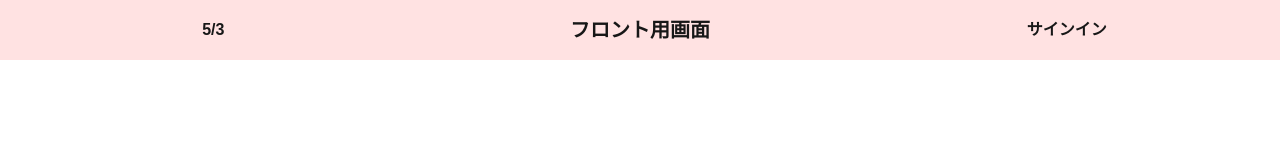
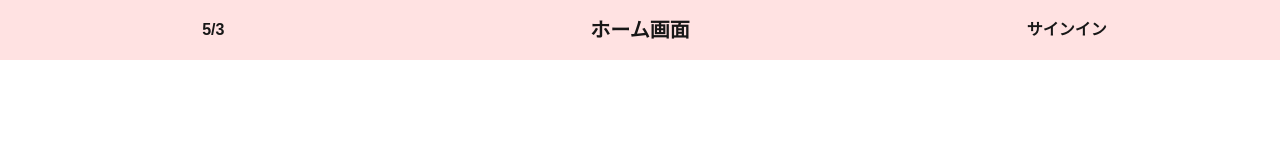
Before and after one commit to kiyo-8jo/cleaning-app, a Next.js app: page / in a window 1280 px wide. Shown: the top 160 px of the page. Built offline with nearby package versions, Linux system fonts and the light colour scheme.

Commit message:
[add] Header内にサイトの現在位置を表示させる機能実装
Header内に現在どこのページにいるかを表示させるDisplayCurrentPageコンポーネントを作成しました

```diff
--- /dev/null
+++ b/src/app/components/header/DisplayCurrentPage.tsx
@@ -0,0 +1,29 @@
+"use client";
+
+import { usePathname } from "next/navigation";
+
+const DisplayCurrentPage = () => {
+  const params = usePathname();
+
+  let displayWords = "ホーム画面";
+
+  const displayPath = () => {
+    switch (params) {
+      case "/front":
+        displayWords = "フロント用画面";
+        break;
+      case "/house":
+        displayWords = "ハウス用画面";
+        break;
+      case "/create":
+        displayWords = "作成用画面";
+        break;
+    }
+  };
+
+  displayPath();
+
+  return <div>{displayWords}</div>;
+};
+
+export default DisplayCurrentPage;
--- a/src/app/layouts/header/Header.tsx
+++ b/src/app/layouts/header/Header.tsx
@@ -1,3 +1,4 @@
+import DisplayCurrentPage from "@/app/components/header/DisplayCurrentPage";
 import Today from "@/app/components/header/Today";
 
 const Header = () => {
@@ -7,9 +8,7 @@ const Header = () => {
         <Today />
       </div>
       <div className="flex flex-1/3 justify-center font-bold text-xl gap-5 ">
-        <div>フロント用画面</div>
-        {/* <div>ハウス用画面</div>
-        <div>作成用画面</div> */}
+        <DisplayCurrentPage />
       </div>
       <div className="flex flex-1/3 justify-center font-bold gap-10">
         {/* <div>ホームへ</div> */}
```
